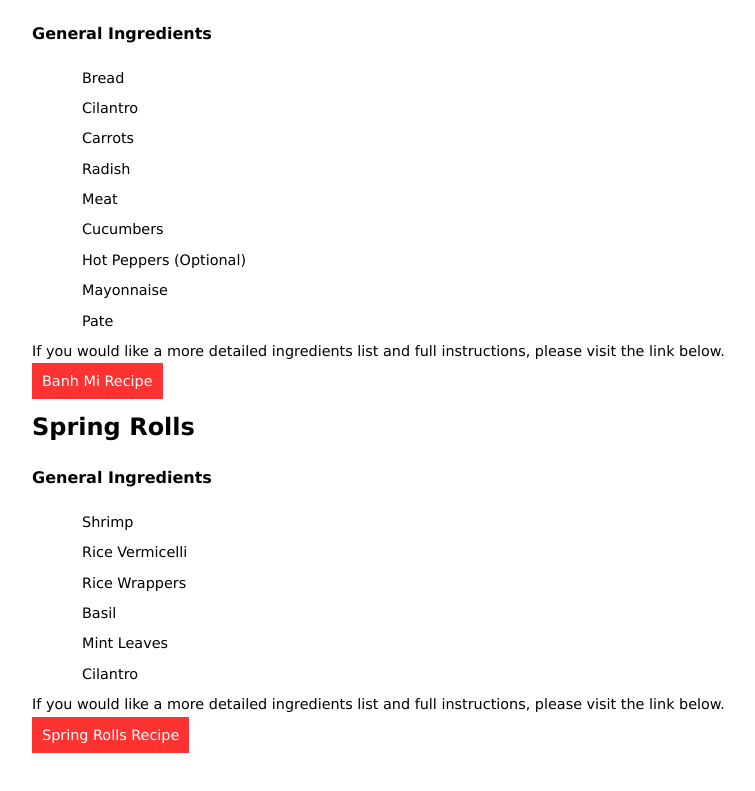
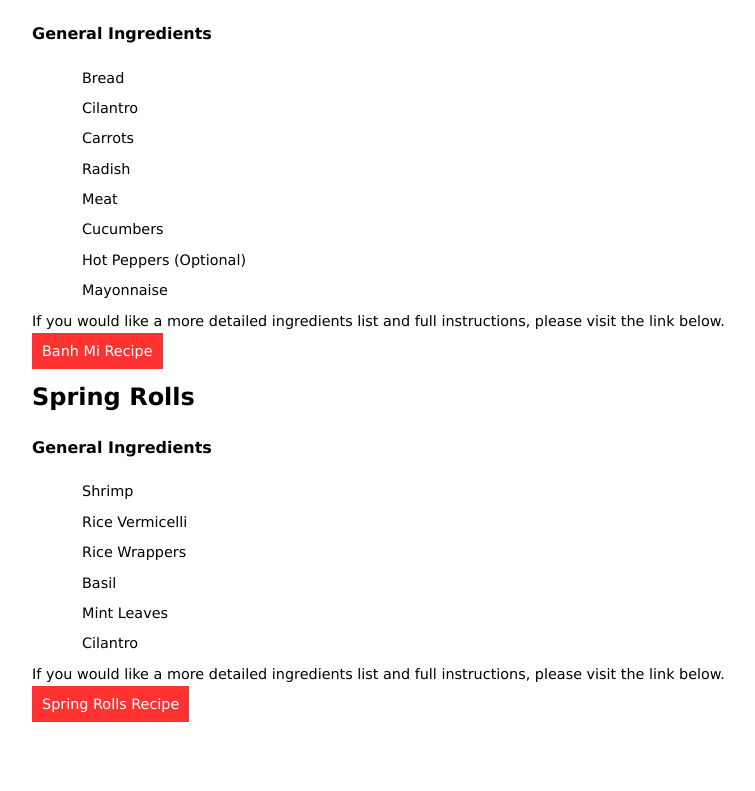
Before and after one commit to GNEfer/Om-Nom-Nom, a plain HTML site: page vi_recipe.html in a window 1280 px wide. Shown: the part 899-1690 px from the top of the page, without its empty margins (128-883 px from the left). After the commit the page ends 1666 px from the top, so only its background shows below. Drawn offline with nearby package versions, Linux system fonts and the light colour scheme.

Commit message:
Took out ingredient in viet recipe

```diff
--- a/vi_recipe.html
+++ b/vi_recipe.html
@@ -56,7 +56,6 @@
 			<p>Cucumbers</p>
 			<p>Hot Peppers (Optional)</p>
 			<p>Mayonnaise</p>
-			<p>Pate</p>
 		</span>
 		<p>If you would like a more detailed ingredients list and full instructions, please visit the link below.</p>
 		<p><a href="http://www.epicurious.com/recipes/food/views/Vietnamese-Chicken-Sandwich-Banh-Mi-241475">Banh Mi Recipe</a></p>
```
